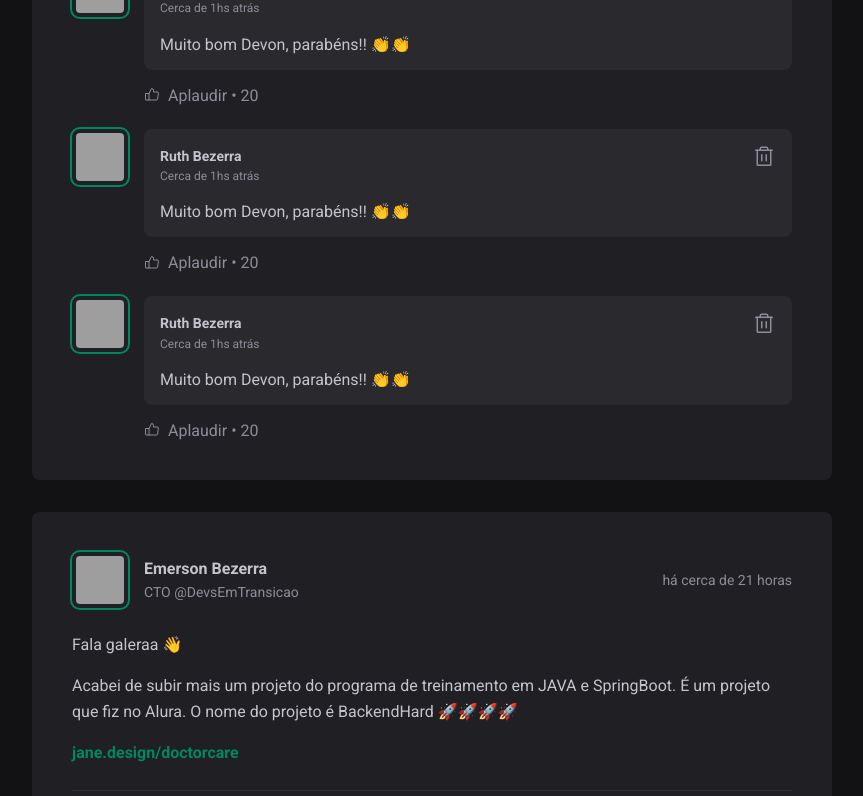
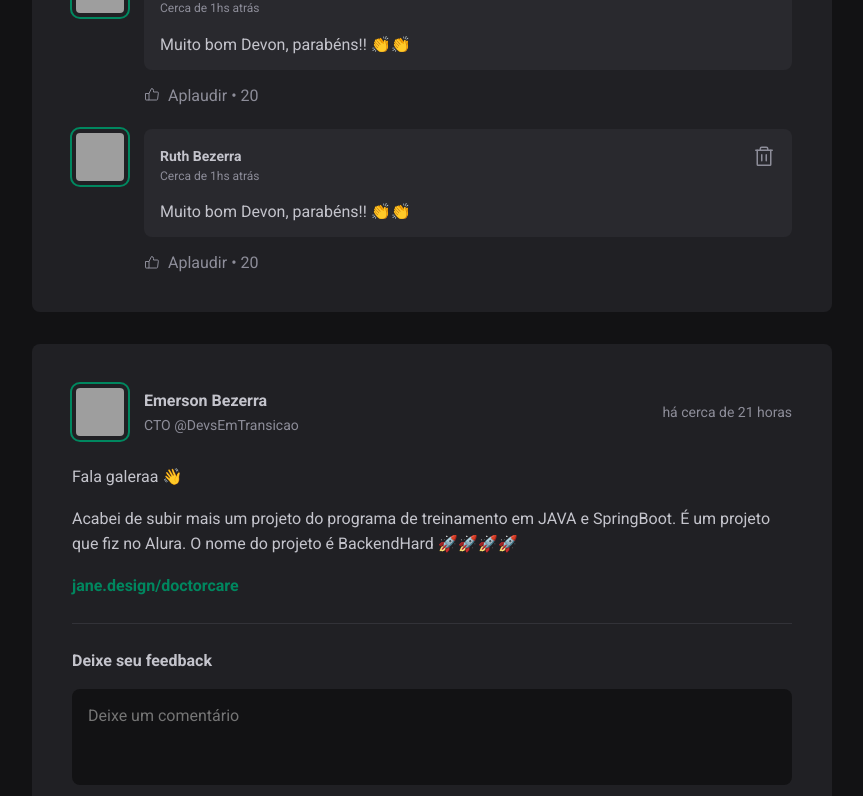
Before and after one commit to ruthdevgpwr/ignite-fundamentos-react-2022, a React (Vite) app: page / in a window 1280 px wide. Shown: the part 628-1424 px from the top of the page, without its empty margins (352-1215 px from the left). Built offline with nearby package versions, Linux system fonts and the light colour scheme; grey boxes are pictures that could not be loaded.

Commit message:
Deixando post dinâmico

```diff
--- a/src/components/Post.jsx
+++ b/src/components/Post.jsx
@@ -1,11 +1,14 @@
+import React, { useState } from 'react';
 import { format, formatDistanceToNow } from 'date-fns';
 import ptBR from 'date-fns/locale/pt-BR';
 
+import styles from './Post.module.css';
 import { Avatar } from './Avatar';
 import { Comment } from './Comment';
-import styles from './Post.module.css';
 
 export function Post({ author, publishedAt, content }) {
+  const [comments, setComments] = useState([1, 2]);
+
   const publishedDateFormatted = format(
     publishedAt,
     "d 'de' LLLL 'às' HH:mm'h'",
@@ -16,6 +19,11 @@
     locale: ptBR,
     addSuffix: true,
   });
+
+  function handleCreateNewComment() {
+    event.preventDefault();
+    setComments([...comments, comments.length + 1]);
+  }
 
   return (
     <article className={styles.post}>
@@ -46,7 +54,7 @@
             } else if (line.type === 'link') {
               return (
                 <p>
-                  <a href="">{line.content}</a>
+                  <a href="#">{line.content}</a>
                 </p>
               );
             }
@@ -54,7 +62,7 @@
         </p>
       </div>
 
-      <form className={styles.commentForm}>
+      <form onSubmit={handleCreateNewComment} className={styles.commentForm}>
         <strong>Deixe seu feedback</strong>
 
         <textarea placeholder="Deixe um comentário" />
@@ -65,9 +73,9 @@
       </form>
 
       <div className={styles.commentList}>
-        <Comment />
-        <Comment />
-        <Comment />
+        {comments.map((comment) => {
+          return <Comment />;
+        })}
       </div>
     </article>
   );
```
